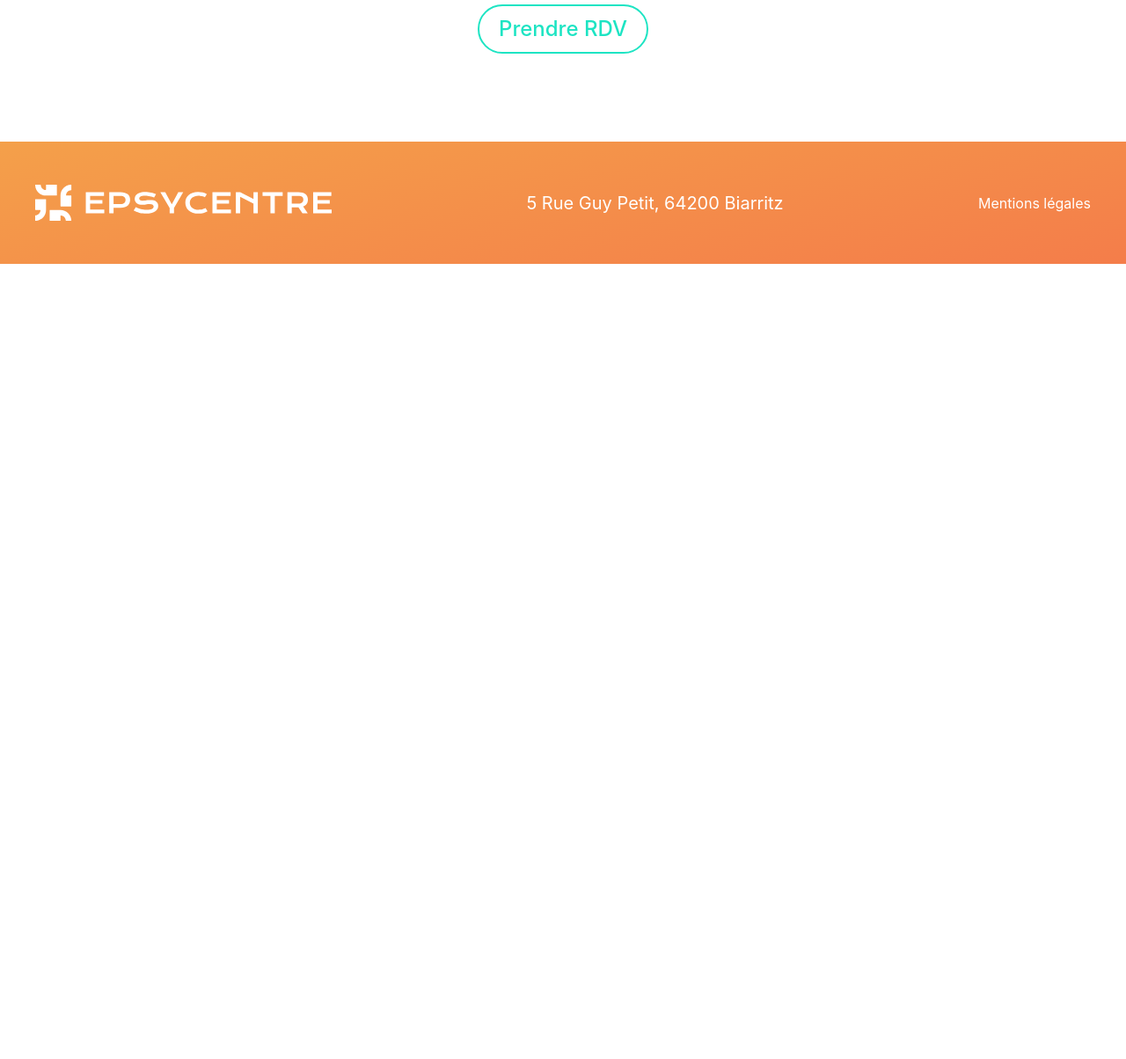
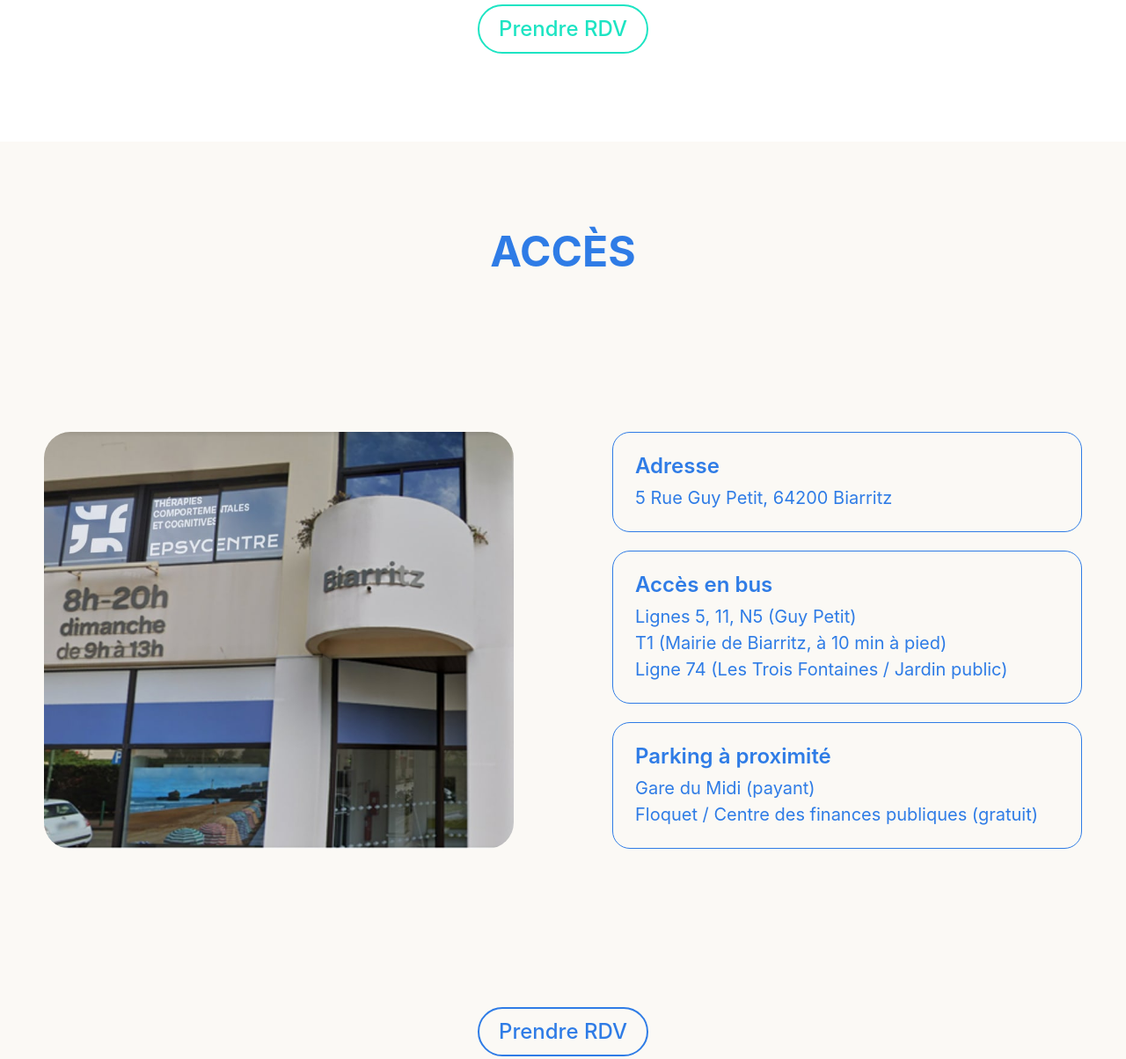
Before and after one commit to sciles3vagues/epsycentre, an Astro site: page / in a window 1280 px wide. Shown: the part 1512-2716 px from the top of the page at 88% size. Before the commit the page ends 1812 px from the top, so only its background shows below. Built offline with nearby package versions, Linux system fonts and the light colour scheme; Astro itself is replaced by a stand-in of ours.

Commit message:
feat: add Accès section with address, bus and parking info

```diff
--- a/src/components/footer/Footer.astro
+++ b/src/components/footer/Footer.astro
@@ -1,9 +1,7 @@
 ---
 import LogoEpsycentre from '@/assets/logo/logo-epsycentre.svg';
+import AddressLink from '@/components/ui/AddressLink.astro';
 import HomeLink from '@/components/ui/HomeLink.astro';
-import { SITE } from '@/config/site';
-
-const { street, postalCode, city } = SITE.address;
 ---
 
 <footer
@@ -14,9 +12,7 @@ const { street, postalCode, city } = SITE.address;
     <LogoEpsycentre aria-hidden="true" focusable="false" class="h-auto w-84.25" />
   </HomeLink>
 
-  <address class="text-corps not-italic md:text-center">
-    {street}, {postalCode} {city}
-  </address>
+  <AddressLink class="text-corps md:text-center" />
 
   <a href="/mentions-legales" class="text-petit decoration-1 underline-offset-4 hover:underline">
     Mentions légales
--- /dev/null
+++ b/src/components/sections/Acces.astro
@@ -0,0 +1,57 @@
+---
+import { Image } from 'astro:assets';
+
+import devanture from '@/assets/images/notre-centre/devanture.jpg';
+import AddressLink from '@/components/ui/AddressLink.astro';
+import Section from '@/components/ui/Section.astro';
+
+type AccessInfo = { title: string; isAddress: true } | { title: string; items: string[] };
+
+const ACCESS_INFO: AccessInfo[] = [
+  { title: 'Adresse', isAddress: true },
+  {
+    title: 'Accès en bus',
+    items: [
+      'Lignes 5, 11, N5 (Guy Petit)',
+      'T1 (Mairie de Biarritz, à 10 min à pied)',
+      'Ligne 74 (Les Trois Fontaines / Jardin public)',
+    ],
+  },
+  {
+    title: 'Parking à proximité',
+    items: ['Gare du Midi (payant)', 'Floquet / Centre des finances publiques (gratuit)'],
+  },
+];
+---
+
+<Section id="acces" title="Accès" tone="tertiary" backgroundColor="fond">
+  <div class="flex flex-col gap-10 md:flex-row md:gap-28 md:py-20">
+    <!-- TODO: replace with the dedicated photo once provided ("Photo centre à fournir" in the design). -->
+    <div class="relative aspect-4/3 w-full overflow-hidden rounded-card md:aspect-auto md:flex-1">
+      <Image
+        src={devanture}
+        alt="Façade du centre Epsycentre, 5 Rue Guy Petit à Biarritz."
+        widths={[400, 800, 1039]}
+        sizes="(min-width: 48rem) 50vw, 100vw"
+        class="absolute inset-0 size-full object-cover"
+      />
+    </div>
+
+    <ul class="flex flex-col gap-5.25 md:flex-1">
+      {ACCESS_INFO.map(info => (
+        <li class="flex flex-col gap-2.5 rounded-box border border-tertiary p-6.25 text-tertiary">
+          <h3 class="font-sans text-nom-mobile md:text-nom">{info.title}</h3>
+          {'isAddress' in info ? (
+            <AddressLink class="text-corps-mobile md:text-corps" />
+          ) : (
+            <ul class="flex flex-col gap-1 text-corps-mobile md:text-corps">
+              {info.items.map(item => (
+                <li>{item}</li>
+              ))}
+            </ul>
+          )}
+        </li>
+      ))}
+    </ul>
+  </div>
+</Section>
--- /dev/null
+++ b/src/components/ui/AddressLink.astro
@@ -0,0 +1,20 @@
+---
+import { SITE } from '@/config/site';
+import { cn } from '@/lib/cn';
+
+interface Props {
+  class?: string;
+}
+
+const { class: className } = Astro.props;
+const { street, postalCode, city } = SITE.address;
+const fullAddress = `${street}, ${postalCode} ${city}`;
+const mapsUrl = `https://www.google.com/maps/search/?api=1&query=${encodeURIComponent(fullAddress)}`;
+---
+
+<address class={cn('not-italic', className)}>
+  <a href={mapsUrl} target="_blank" rel="noopener noreferrer" class="underline-offset-4 hover:underline">
+    {fullAddress}
+    <span class="sr-only"> (ouvre Google Maps dans un nouvel onglet)</span>
+  </a>
+</address>
--- a/src/lib/cn.ts
+++ b/src/lib/cn.ts
@@ -20,6 +20,7 @@ const twMerge = extendTailwindMerge({
             'bouton',
             'bouton-mobile',
             'nom',
+            'nom-mobile',
             'corps',
             'corps-mobile',
             'petit',
--- a/src/pages/index.astro
+++ b/src/pages/index.astro
@@ -1,4 +1,5 @@
 ---
+import Acces from '@/components/sections/Acces.astro';
 import Hero from '@/components/sections/Hero.astro';
 import NotreCentre from '@/components/sections/NotreCentre.astro';
 import Layout from '@/layouts/Layout.astro';
@@ -7,4 +8,5 @@ import Layout from '@/layouts/Layout.astro';
 <Layout title="Epsycentre">
   <Hero />
   <NotreCentre />
+  <Acces />
 </Layout>
--- a/src/styles/global.css
+++ b/src/styles/global.css
@@ -42,6 +42,9 @@
   --text-nom: 1.5rem;
   --text-nom--line-height: 1.625rem;
   --text-nom--font-weight: 600;
+  --text-nom-mobile: 1.125rem;
+  --text-nom-mobile--line-height: 1.25rem;
+  --text-nom-mobile--font-weight: 600;
   --text-corps: 1.25rem;
   --text-corps--line-height: 1.625rem;
   --text-corps--font-weight: 400;
```
